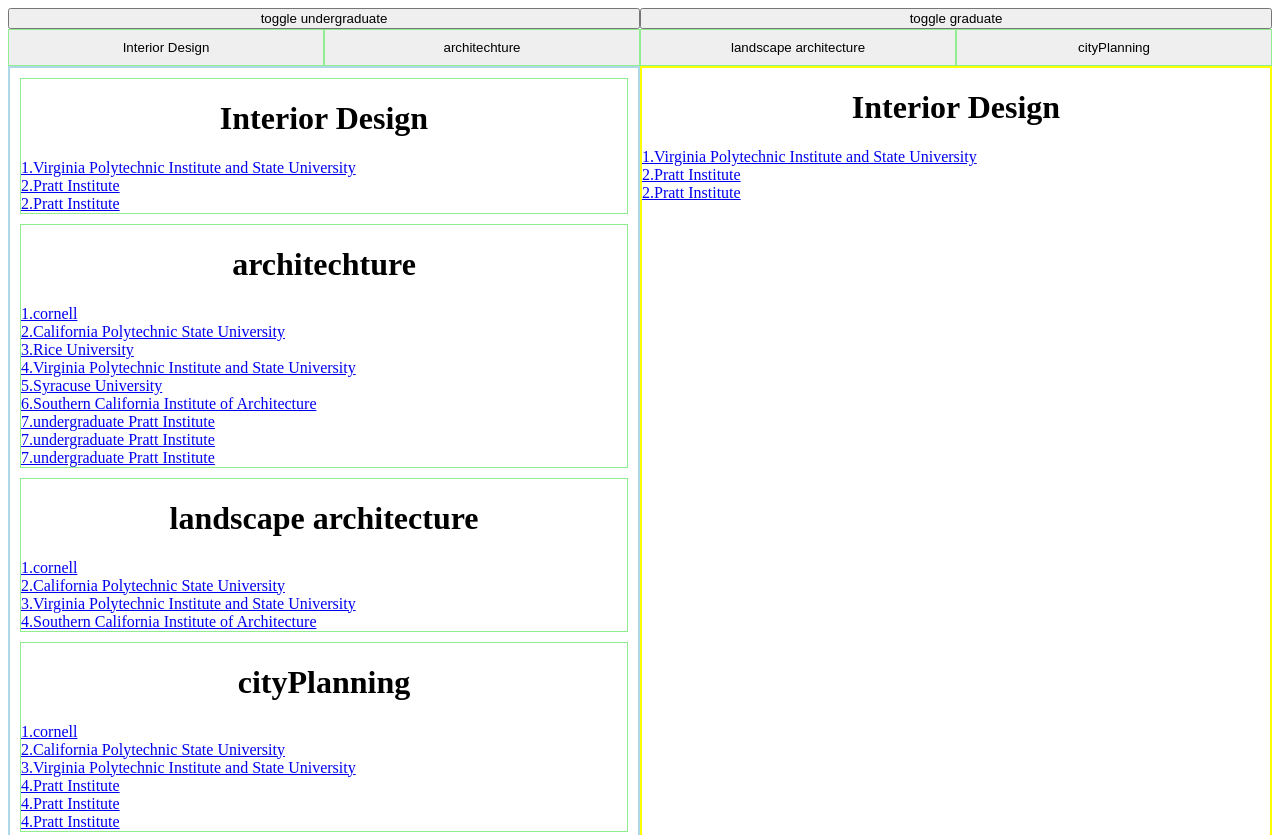
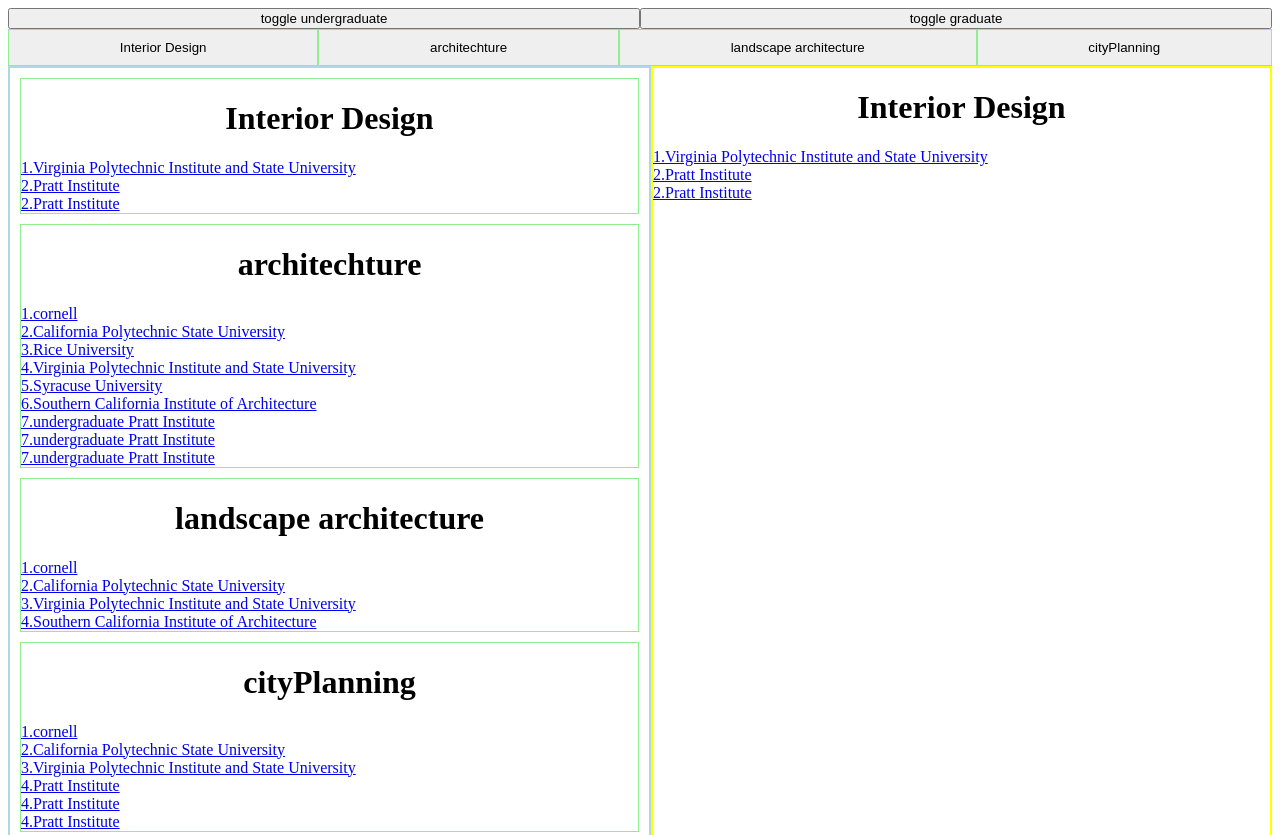
Before and after one commit to MrStar2/MrStar2.github.io, a plain HTML site: page architechture.html in a window 1280 px wide. Shown: the top 835 px of the page. Drawn offline with Linux system fonts and the light colour scheme; a script that the page names is missing.

Commit message:
Update architechture.html

```diff
--- a/architechture.html
+++ b/architechture.html
@@ -19,14 +19,14 @@
 			<button onclick="$("#undergraduate").toggle()">toggle undergraduate</button>
 			<button onclick="$("#graduate").toggle()">toggle graduate</button>
 		</div>
-		<div style="display:grid;grid-template-columns:25% 25% 25% 25%">
+		<div style="display:grid;grid-template-columns:auto auto auto auto">
 			<button class="showCourse" onclick="$(".Interior_Design").toggle()">Interior Design</button>
 			<button class="showCourse" onclick="$(".architechture").toggle()">architechture</button>
 			<button class="showCourse" onclick="$(".landscape_architecture").toggle()">landscape architecture</button>
 			<button class="showCourse" onclick="$(".cityPlanning").toggle()">cityPlanning</button>
 		</div>
 	</header>
-	<div style="display:grid;grid-template-columns:50% 50%">
+	<div style="display:grid;grid-template-columns:auto auto">
 		<div id="undergraduate" style="border:2px solid lightblue;">
 			<div class="Interior_Design">
 				<h1 style="text-align:center;">Interior Design</h1>
```
